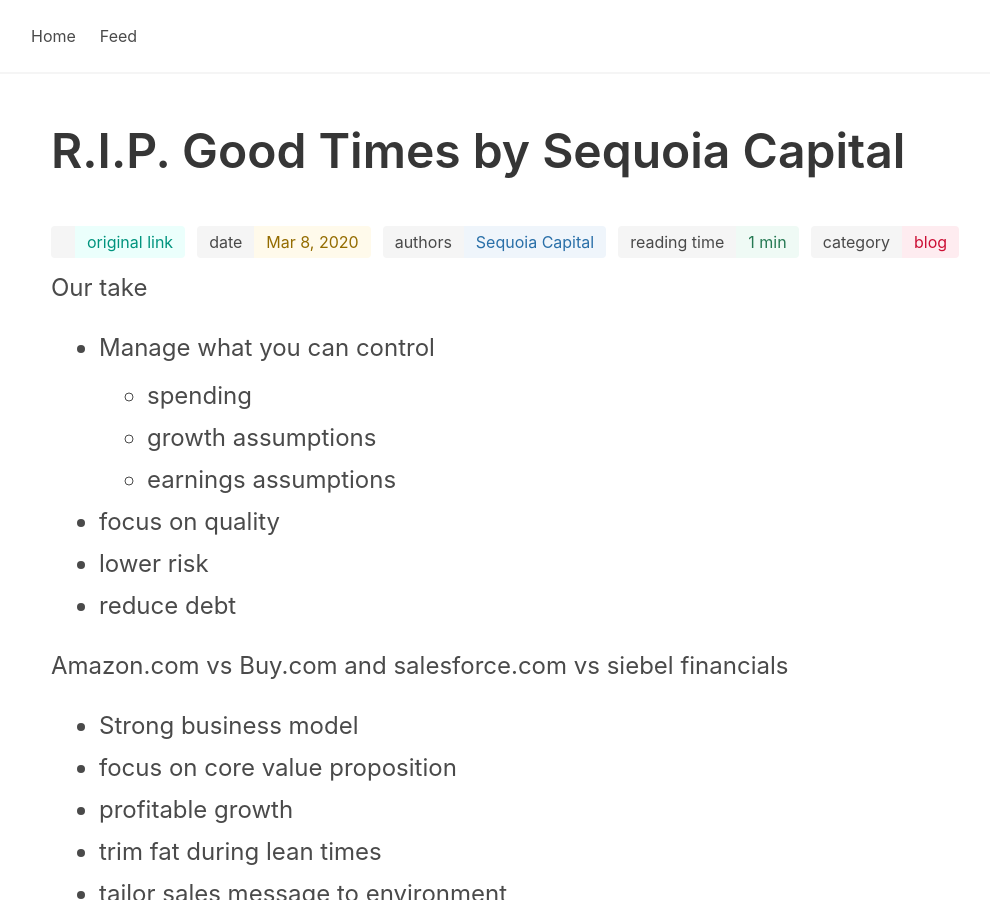
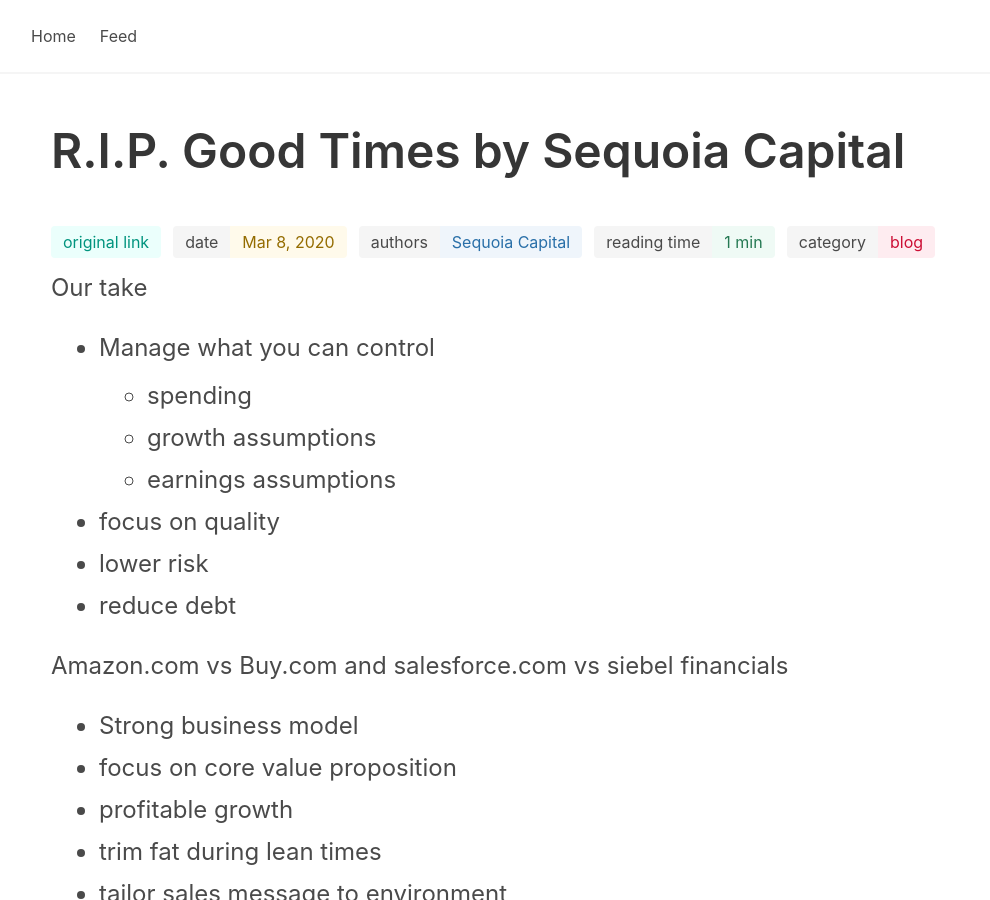
Before and after one commit to sayanee/longform, a Jekyll site: the page built from _posts/2020-03-08-rip-good-times.md, in a window 1280 px wide and 900 px high. Shown: the whole window, without its empty margins (13-1003 px from the left). Built offline with Jekyll 4.4.1, drawn with Linux system fonts in a browser that asks for light colours.

Commit message:
fix: remove extra span in original link tag

```diff
--- a/_layouts/post.html
+++ b/_layouts/post.html
@@ -11,7 +11,6 @@
         <div class="field is-grouped is-grouped-multiline">
           <div class="control">
             <div class="tags has-addons">
-              <span class="tag is-medium is-light"></span>
               <a class="tag is-medium is-primary is-light" href="{{ page.source }}">original link</a>
             </div>
           </div>
```
